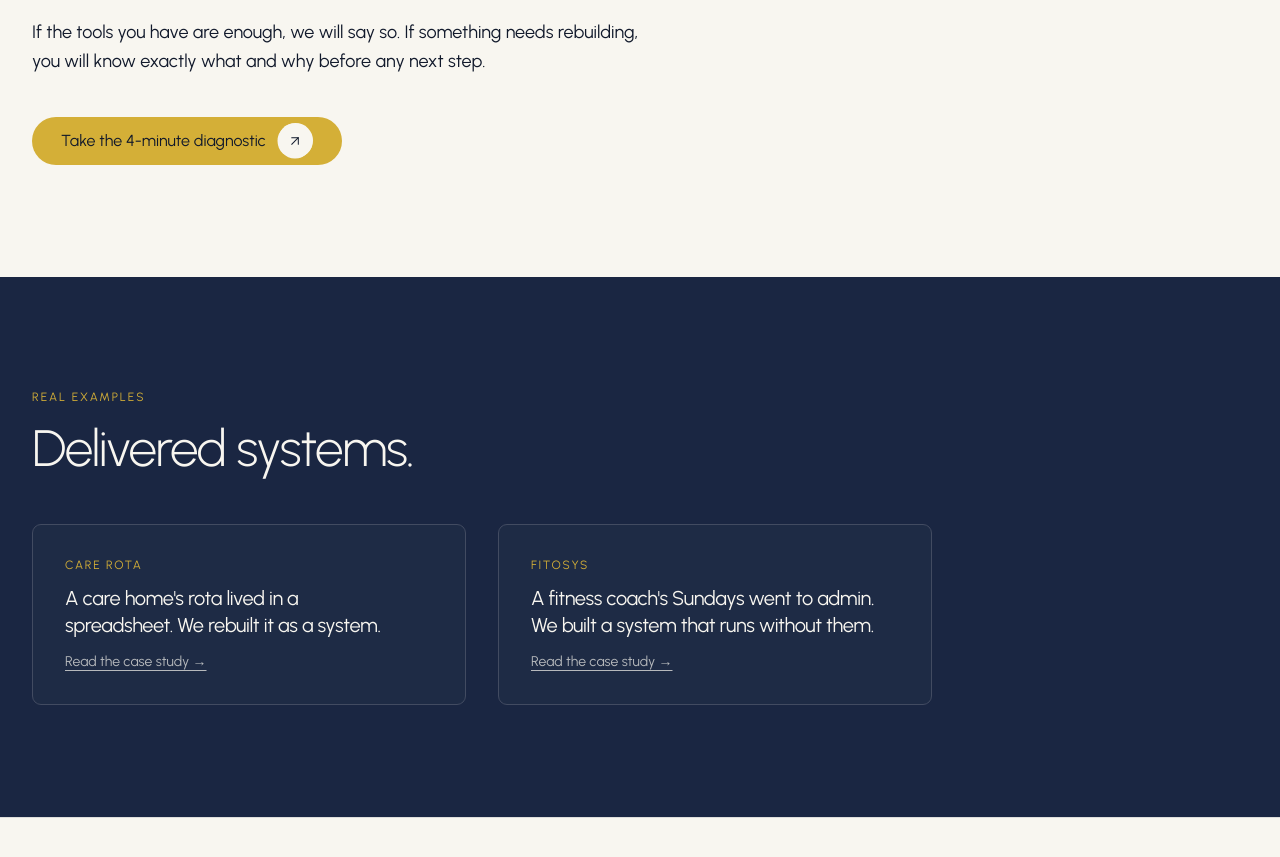
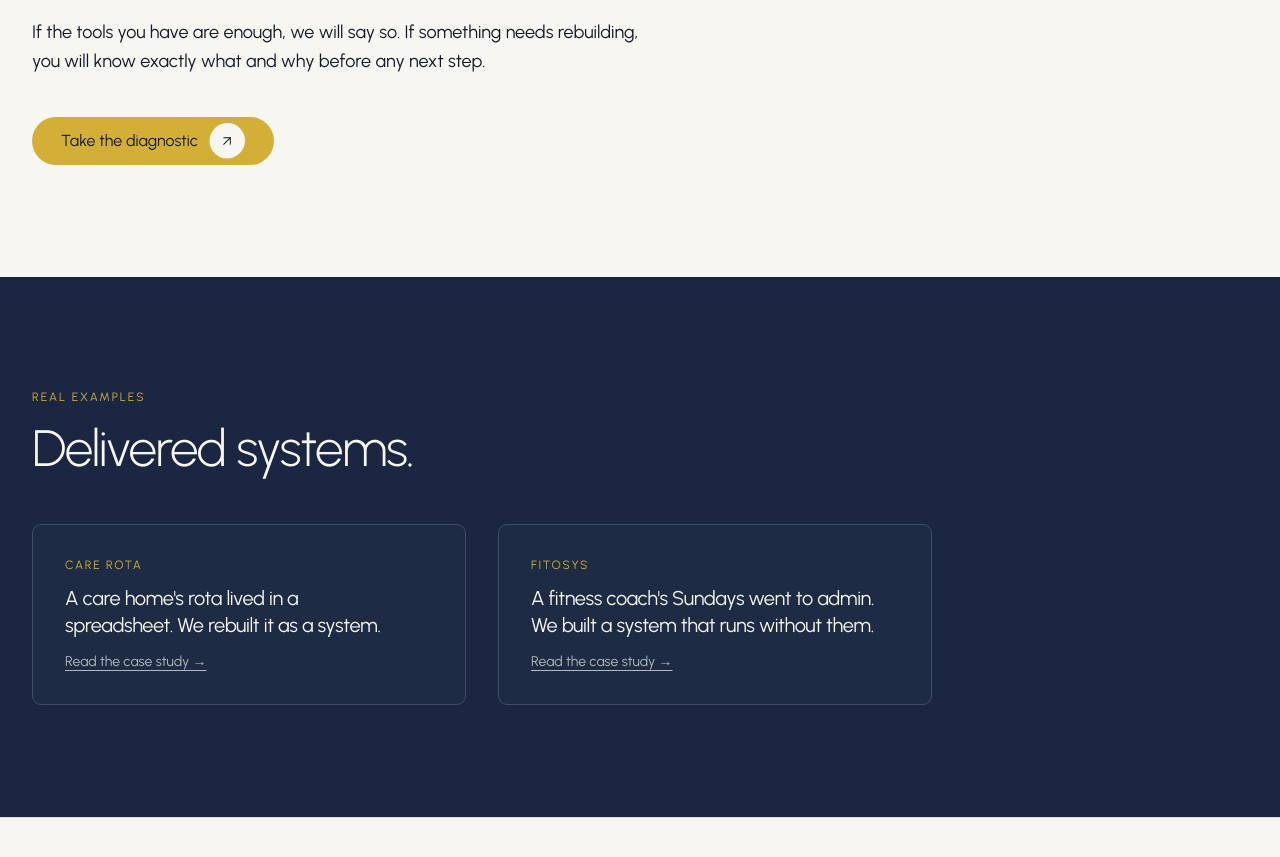
Before and after one commit to ashok-1986/alchemetryx-main, a Next.js app: page /already-bought in a window 1280 px wide. Shown: the part 2701-3558 px from the top of the page. Built offline with nearby package versions, Linux system fonts and the light colour scheme.

Commit message:
chore: trim Form B URL fallback to treat empty env as missing; drop 4-minute from the /already-bought to /week CTA label

```diff
--- a/app/already-bought/page.tsx
+++ b/app/already-bought/page.tsx
@@ -136,7 +136,7 @@ export default function AlreadyBoughtPage() {
             </p>
             <div className="mt-8 md:mt-10">
               <CircleExpandButton href="/week" variant="primary" size="lg">
-                Take the 4-minute diagnostic
+                Take the diagnostic
               </CircleExpandButton>
             </div>
           </div>
--- a/app/week/result/result-client.tsx
+++ b/app/week/result/result-client.tsx
@@ -87,7 +87,7 @@ export default function ResultClient() {
     // Defensive: NEXT_PUBLIC_FORM_B_URL is the source of truth, but if it is
     // ever absent at runtime, fall back to the live Form B URL rather than
     // blanking an otherwise valid score page.
-    const formBBase = process.env.NEXT_PUBLIC_FORM_B_URL ?? "https://tally.so/r/GxZOKe";
+    const formBBase = (process.env.NEXT_PUBLIC_FORM_B_URL ?? "").trim() || "https://tally.so/r/GxZOKe";
     const formBUrlObj = new URL(formBBase);
     formBUrlObj.searchParams.set("score", result.score.toString());
     formBUrlObj.searchParams.set("leakage", result.leakage.toString());
```
